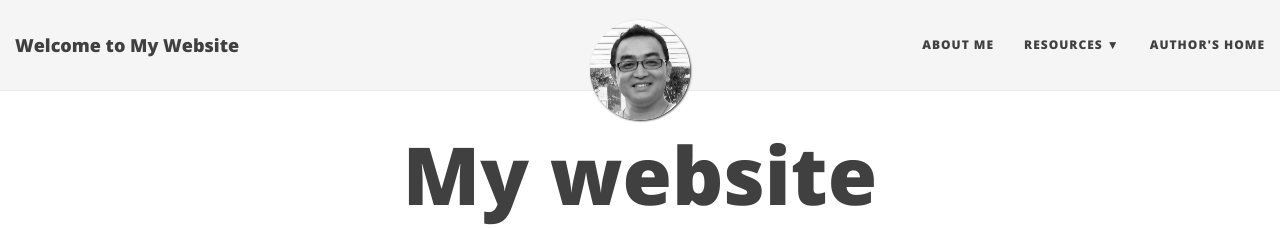
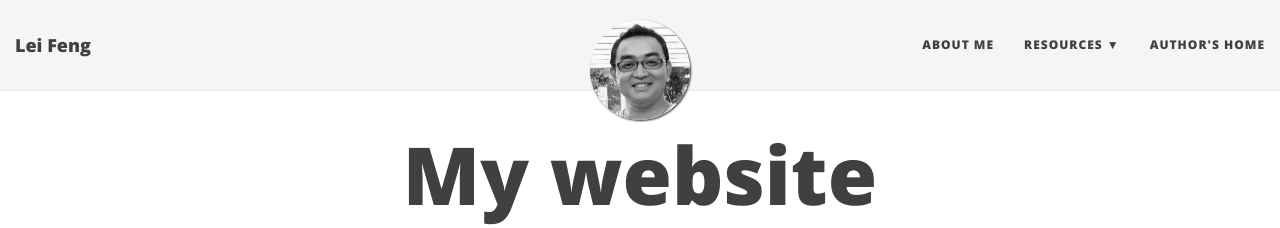
Before and after one commit to stonefl/stonefl.github.io, a Jekyll site: the page built from index.html, in a window 1280 px wide. Shown: the top 228 px of the page. Built offline with Jekyll 4.4.1, drawn with Linux system fonts in a browser that asks for light colours; nearby versions of some CDN libraries; the list of posts is cut into pages by our own code.

Commit message:
Update _config.yml

```diff
--- a/_config.yml
+++ b/_config.yml
@@ -14,10 +14,10 @@ baseurl: ""
 # Of course don't forget to change the username and projectname to YOUR username and project
 
 # Name of website
-title: Welcome to My Website
+title: Lei Feng
 
 # Short description of your site
-description: Operation Research, Data Science, Machine Learning, Artificial Intelligence, Desktop and Web Application developments
+description: Lei Feng's Website
 
 # --- Navigation bar options --- #
 
```
